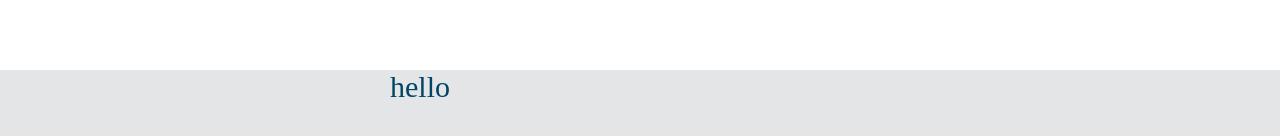
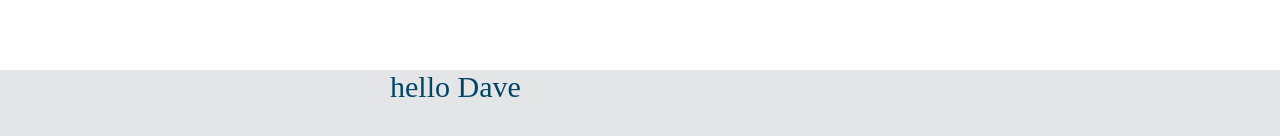
Before and after one commit to anAnun/avdr, a React (Create React App) app: page /#/ in a window 1280 px wide. Shown: the part 1370-1506 px from the top of the page. Built offline with nearby package versions, Linux system fonts and the light colour scheme.

Commit message:
testing nav

```diff
--- a/src/App.js
+++ b/src/App.js
@@ -12,9 +12,17 @@ class App extends Component {
         <div className="background-image-app" />
         <HashRouter basename="https://ananun.github.io/avdr/">
           <Switch>
-            <Route exact path="/" component={Home} />
-            <Route exact path="/info" component={Info} />
-            <Route exact path="/contact" component={Contact} />
+            <Route exact path={process.env.PUBLIC_URL + "/"} component={Home} />
+            <Route
+              exact
+              path={process.env.PUBLIC_URL + "/info"}
+              component={Info}
+            />
+            <Route
+              exact
+              path={process.env.PUBLIC_URL + "/contact"}
+              component={Contact}
+            />
           </Switch>
         </HashRouter>
       </React.Fragment>
--- a/src/Home.js
+++ b/src/Home.js
@@ -10,7 +10,7 @@ class Home extends React.Component {
         <div className="home-screen" />
         <div className="pic-block" />
         <div className="bottom-block">
-          <div className="description">hello</div>
+          <div className="description">hello Dave</div>
           <br />
           <br />
           <br />
--- a/src/Nav.js
+++ b/src/Nav.js
@@ -90,7 +90,7 @@ class Nav extends React.Component {
               className="buttons-line-container"
               id="buttons-line-container-id"
             >
-              <a href="/home" rel="noopener noreferrer">
+              <a href="/" rel="noopener noreferrer">
                 <button
                   className="Home-nav-buttons-after"
                   id="Home-nav-buttons-after-id"
@@ -106,7 +106,7 @@ class Nav extends React.Component {
                   <span>Info</span>
                 </button>
               </a>
-              <a href="contact" rel="noopener noreferrer">
+              <a href="/contact" rel="noopener noreferrer">
                 <button
                   className="Home-nav-buttons-after"
                   id="Home-nav-buttons-after-id"
```
